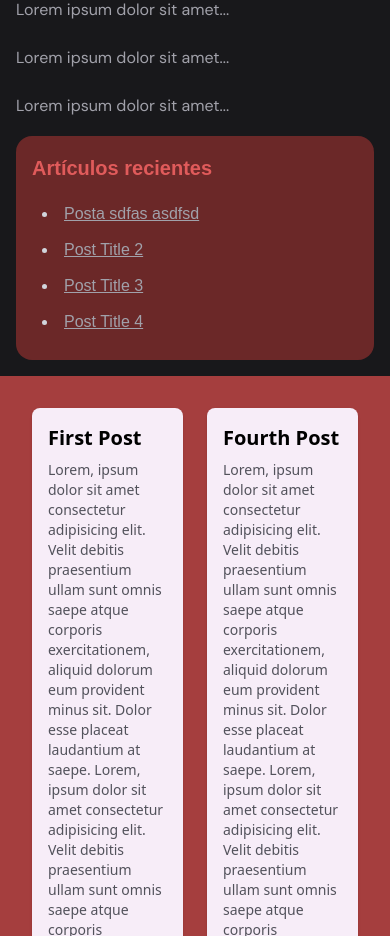
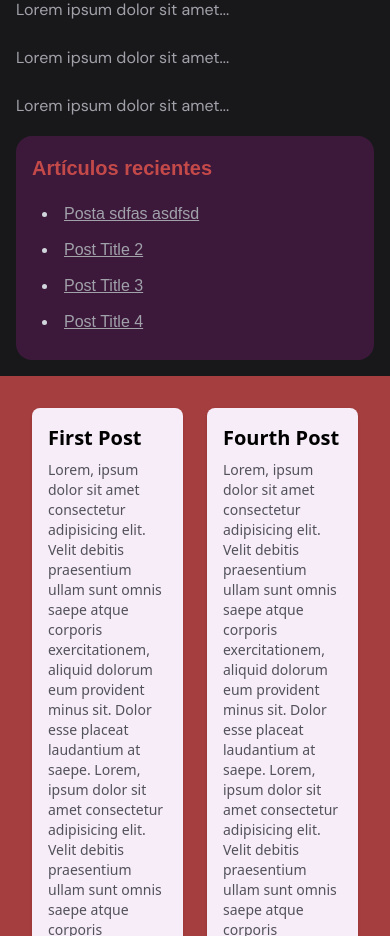
Before and after one commit to grzlz/blog_example, a SvelteKit app: page / in a window 390 px wide. Shown: the part 1380-2316 px from the top of the page. Built offline with nearby package versions, Linux system fonts and the light colour scheme; a web font is replaced by a local one.

Commit message:
Feat: change bg from Articulos recientes with md

```diff
--- a/src/routes/+page.svelte
+++ b/src/routes/+page.svelte
@@ -9,9 +9,9 @@
 <main class="grid grid-cols-1 md:grid-cols-9 p-4 md:p-8 gap-4 bg-gray-50">
 
 	<!-- 📚 Sidebar -->
-	<aside class="md:col-span-2 flex bg-primary-100 p-4 rounded-2xl order-2 md:order-none h-auto self-start w-auto font-complementary">
+	<aside class="md:col-span-2 flex bg-secondary-100 md:bg-primary-100 p-4 rounded-2xl order-2 md:order-none h-auto self-start w-auto font-complementary">
 		<div class="prose break-words">
-			<h3 class="font-bold mb-4 text-primary-500">Artículos recientes</h3>
+			<h3 class="font-bold mb-4 text-primary-400">Artículos recientes</h3>
 			<ul class="space-y-2">
 				<li><a href="#" class="text-gray-500 hover:text-gray-900">Posta sdfas asdfsd</a></li>
 				<li><a href="#" class="text-gray-500 hover:text-gray-900">Post Title 2</a></li>
```
